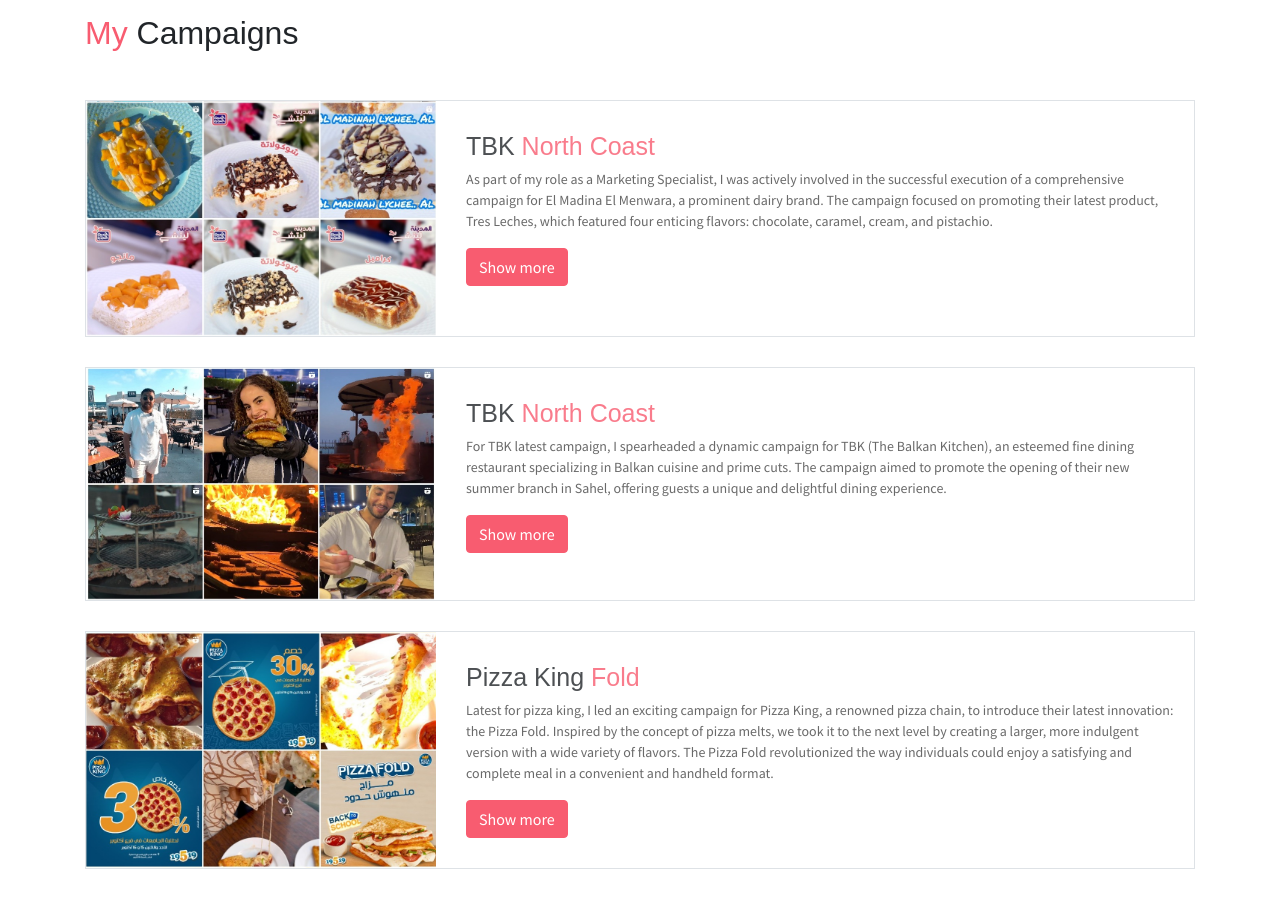
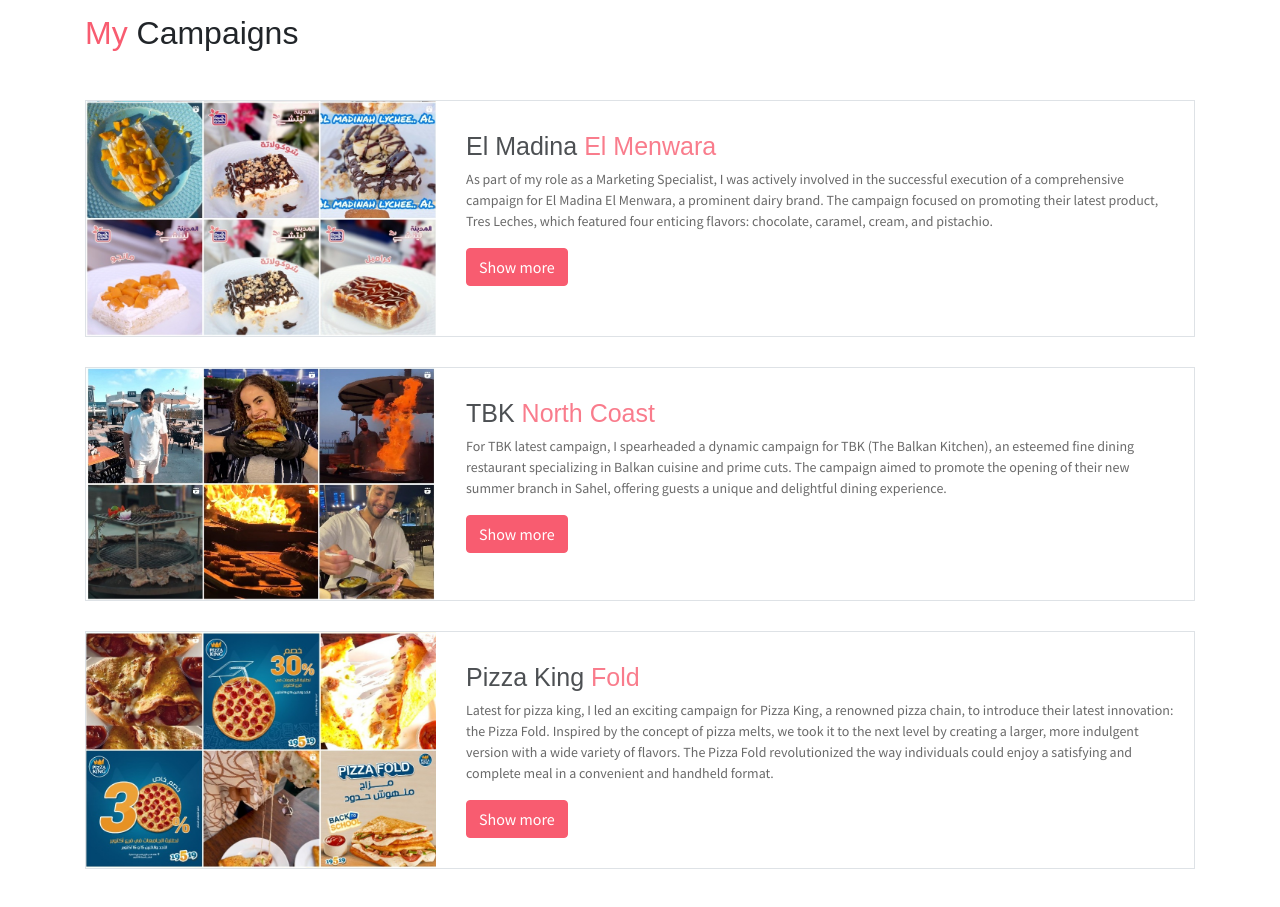
Before and after one commit to Osamaemam79/portfolio, a plain HTML site: page index.html in a window 1280 px wide. Shown: the part 4480-5387 px from the top of the page. Drawn offline with Linux system fonts and the light colour scheme; some packages are replaced by stand-ins of ours.

Commit message:
Update index.html

```diff
--- a/index.html
+++ b/index.html
@@ -917,7 +917,7 @@
                         <img src="assets/imgs/campaigns-1.jpeg" alt="Download free bootstrap 4 landing page, free boootstrap 4 templates, Download free bootstrap 4.1 landing page, free boootstrap 4.1.1 templates, meyawo Landing page">
                     </div>
                     <div class="content-holder">
-                        <h6 class="title">TBK <span class="text-danger">North Coast</span></h6>
+                        <h6 class="title">El Madina <span class="text-danger">El Menwara</span></h6>
                         <div class="content">
                             <p>As part of my role as a Marketing Specialist, I was actively involved in the successful execution of a comprehensive campaign for El Madina El Menwara, a prominent dairy brand. The campaign focused on promoting their latest product, Tres Leches, which featured four enticing flavors: chocolate, caramel, cream, and pistachio.</p>
                             <!-- Add the "more" class to the paragraph you want to hide initially -->
```
